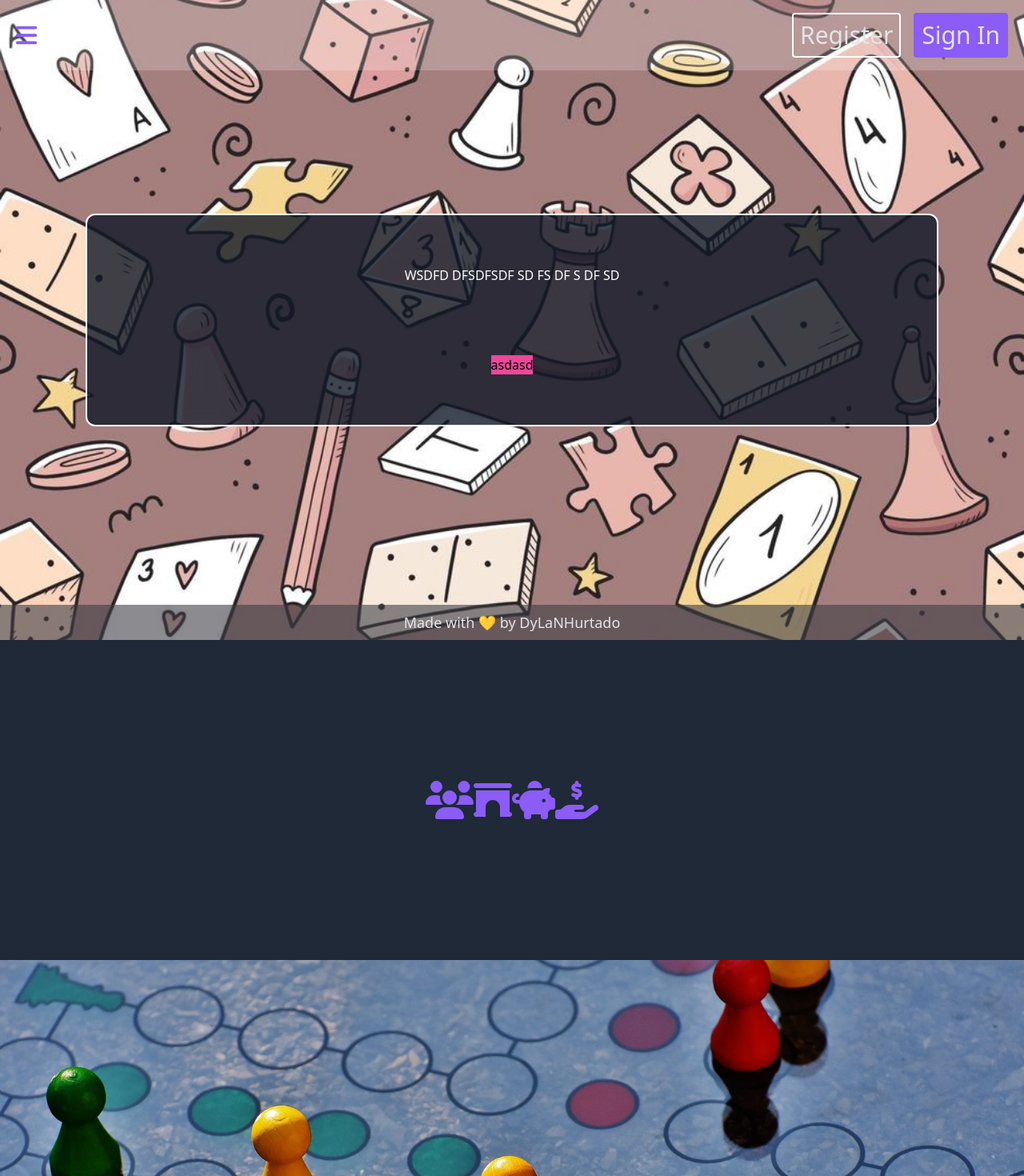
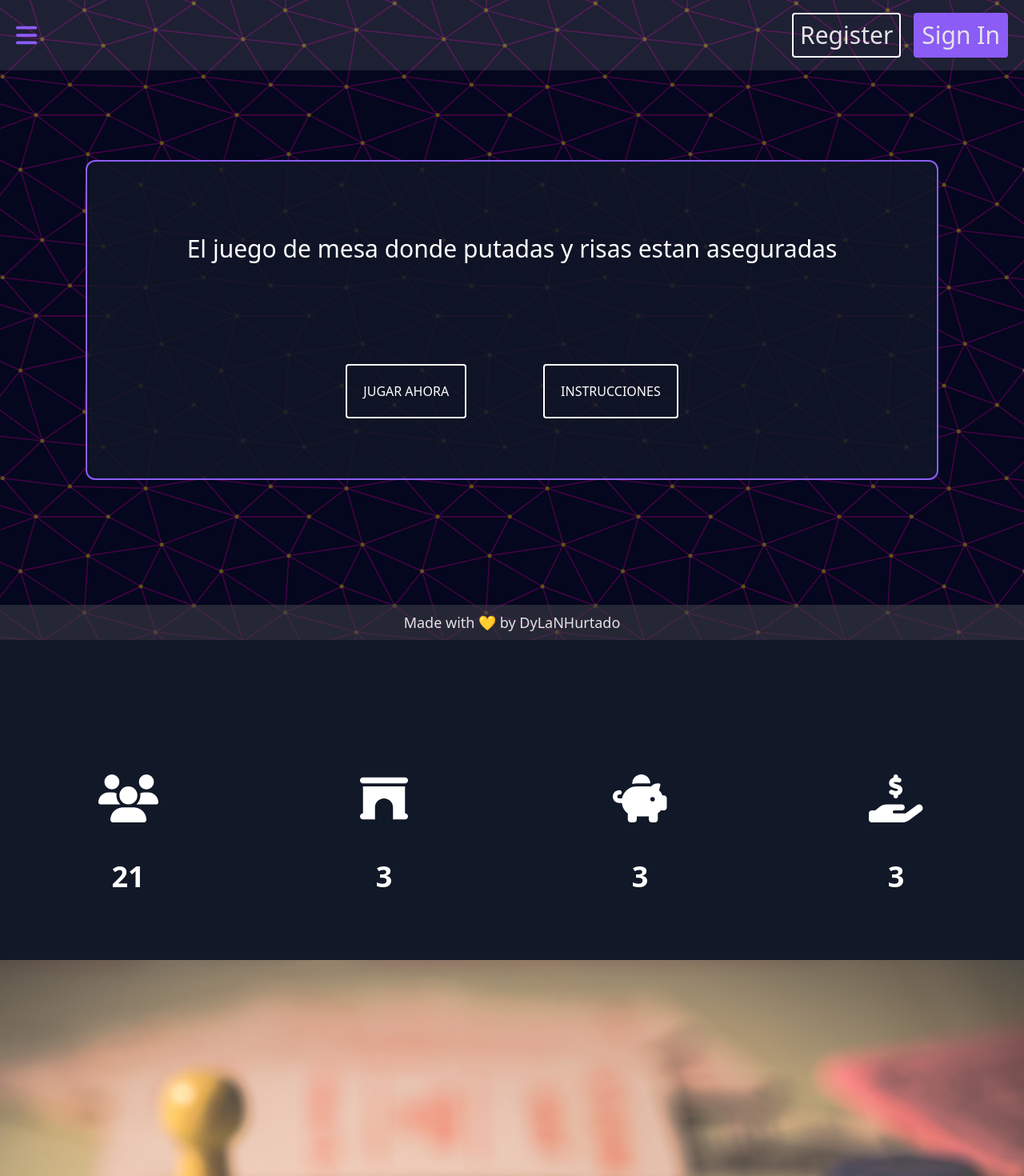
Before and after one commit to DyLaNHurtado/deadend-simulator, a Vue app: page / in a window 1280 px wide. Shown: the top 1470 px of the page at 80% size. Built offline with nearby package versions, Linux system fonts and the light colour scheme.

Commit message:
Adding stats icons

```diff
--- a/src/App.vue
+++ b/src/App.vue
@@ -1,6 +1,6 @@
 <template>
 <div class=" bg-zinc-900 h-screen" >
-  <header class=" text-3xl flex items-center justify-between px-5 text-zinc-200 absolute w-full transition-all duration-500 bg-white bg-opacity-20">
+  <header class=" text-3xl flex items-center justify-between px-5 text-zinc-200 absolute w-full transition-all duration-500 bg-white bg-opacity-10">
     <fa icon="bars" title="Menu" class="hover:text-yellow-500 text-violet-500 cursor-pointer transition-colors duration-700" @click="openMenu()"/>
     <div v-if="true" class="py-4">
       <button class="p-2 rounded  hover:bg-yellow-500 transition-all duration-500  border-2 border-white">Register</button>
--- a/src/assets/output.css
+++ b/src/assets/output.css
@@ -617,6 +617,11 @@ video {
   margin-right: 2.5rem;
 }
 
+.my-12 {
+  margin-top: 3rem;
+  margin-bottom: 3rem;
+}
+
 .ml-4 {
   margin-left: 1rem;
 }
@@ -661,12 +666,12 @@ video {
   height: 50%;
 }
 
+.h-5\/6 {
+  height: 83.333333%;
+}
+
 .h-full {
   height: 100%;
-}
-
-.h-5\/6 {
-  height: 83.333333%;
 }
 
 .h-64 {
@@ -723,6 +728,16 @@ video {
 
 .w-0 {
   width: 0px;
+}
+
+.w-1\/4 {
+  width: 25%;
+}
+
+.border-spacing-9 {
+  --tw-border-spacing-x: 2.25rem;
+  --tw-border-spacing-y: 2.25rem;
+  border-spacing: var(--tw-border-spacing-x) var(--tw-border-spacing-y);
 }
 
 .-translate-y-14 {
@@ -825,6 +840,10 @@ video {
   gap: 0.5rem;
 }
 
+.justify-self-stretch {
+  justify-self: stretch;
+}
+
 .overflow-x-hidden {
   overflow-x: hidden;
 }
@@ -891,6 +910,11 @@ video {
 
 .border-8 {
   border-width: 8px;
+}
+
+.border-y-8 {
+  border-top-width: 8px;
+  border-bottom-width: 8px;
 }
 
 .border-t-0 {
@@ -999,6 +1023,21 @@ video {
   background-color: rgb(0 0 0 / var(--tw-bg-opacity));
 }
 
+.bg-gray-200 {
+  --tw-bg-opacity: 1;
+  background-color: rgb(229 231 235 / var(--tw-bg-opacity));
+}
+
+.bg-gray-400 {
+  --tw-bg-opacity: 1;
+  background-color: rgb(156 163 175 / var(--tw-bg-opacity));
+}
+
+.bg-gray-700 {
+  --tw-bg-opacity: 1;
+  background-color: rgb(55 65 81 / var(--tw-bg-opacity));
+}
+
 .bg-opacity-20 {
   --tw-bg-opacity: 0.2;
 }
@@ -1011,16 +1050,28 @@ video {
   --tw-bg-opacity: 0.8;
 }
 
+.bg-opacity-10 {
+  --tw-bg-opacity: 0.1;
+}
+
 .bg-wallpaper-cartoon {
   background-image: url("img/cartoon.jpg");
+}
+
+.bg-wallpaper-ficha {
+  background-image: url("img/fichas.jpg");
+}
+
+.bg-wallpaper-ficha2 {
+  background-image: url("img/fichas2.jpg");
 }
 
 .bg-gradient-to-l {
   background-image: linear-gradient(to left, var(--tw-gradient-stops));
 }
 
-.bg-saCowboy {
-  background-image: url("img/saCowboy.jpg");
+.bg-saSanta {
+  background-image: url("img/saSanta.jpg");
 }
 
 .bg-cyberpunk {
@@ -1035,20 +1086,8 @@ video {
   background-image: url("img/chirstmas.jpg");
 }
 
-.bg-wallpaper-ficha {
-  background-image: url("img/fichas.jpg");
-}
-
-.bg-wallpaper-ficha2 {
-  background-image: url("img/fichas2.jpg");
-}
-
-.bg-saFuture {
-  background-image: url("img/saFuture.jpg");
-}
-
-.bg-saSanta {
-  background-image: url("img/saSanta.jpg");
+.bg-pattern {
+  background-image: url("img/pattern.svg");
 }
 
 .from-violet-500 {
@@ -1063,6 +1102,10 @@ video {
 
 .bg-cover {
   background-size: cover;
+}
+
+.bg-contain {
+  background-size: contain;
 }
 
 .bg-fixed {
@@ -1172,6 +1215,26 @@ video {
   line-height: 2.5rem;
 }
 
+.text-9xl {
+  font-size: 8rem;
+  line-height: 1;
+}
+
+.text-7xl {
+  font-size: 4.5rem;
+  line-height: 1;
+}
+
+.text-8xl {
+  font-size: 6rem;
+  line-height: 1;
+}
+
+.text-6xl {
+  font-size: 3.75rem;
+  line-height: 1;
+}
+
 .font-semibold {
   font-weight: 600;
 }
@@ -1182,6 +1245,10 @@ video {
 
 .font-thin {
   font-weight: 100;
+}
+
+.font-black {
+  font-weight: 900;
 }
 
 .text-zinc-200 {
@@ -1217,6 +1284,11 @@ video {
 .text-gray-100 {
   --tw-text-opacity: 1;
   color: rgb(243 244 246 / var(--tw-text-opacity));
+}
+
+.text-gray-900 {
+  --tw-text-opacity: 1;
+  color: rgb(17 24 39 / var(--tw-text-opacity));
 }
 
 .opacity-60 {
@@ -1277,6 +1349,10 @@ video {
   transition-duration: 700ms;
 }
 
+.duration-300 {
+  transition-duration: 300ms;
+}
+
 .ease-in-out {
   transition-timing-function: cubic-bezier(0.4, 0, 0.2, 1);
 }
@@ -1306,6 +1382,16 @@ video {
   background-color: rgb(17 24 39 / var(--tw-bg-opacity));
 }
 
+.hover\:bg-white:hover {
+  --tw-bg-opacity: 1;
+  background-color: rgb(255 255 255 / var(--tw-bg-opacity));
+}
+
+.hover\:bg-gray-100:hover {
+  --tw-bg-opacity: 1;
+  background-color: rgb(243 244 246 / var(--tw-bg-opacity));
+}
+
 .hover\:py-5:hover {
   padding-top: 1.25rem;
   padding-bottom: 1.25rem;
@@ -1324,6 +1410,16 @@ video {
 .hover\:text-white:hover {
   --tw-text-opacity: 1;
   color: rgb(255 255 255 / var(--tw-text-opacity));
+}
+
+.hover\:text-black:hover {
+  --tw-text-opacity: 1;
+  color: rgb(0 0 0 / var(--tw-text-opacity));
+}
+
+.hover\:text-gray-900:hover {
+  --tw-text-opacity: 1;
+  color: rgb(17 24 39 / var(--tw-text-opacity));
 }
 
 .hover\:opacity-80:hover {
@@ -1350,8 +1446,23 @@ video {
   transition-duration: 100ms;
 }
 
+.group:hover .group-hover\:block {
+  display: block;
+}
+
 .group:hover .group-hover\:h-full {
   height: 100%;
+}
+
+.group:hover .group-hover\:-translate-y-24 {
+  --tw-translate-y: -6rem;
+  transform: translate(var(--tw-translate-x), var(--tw-translate-y)) rotate(var(--tw-rotate)) skewX(var(--tw-skew-x)) skewY(var(--tw-skew-y)) scaleX(var(--tw-scale-x)) scaleY(var(--tw-scale-y));
+}
+
+.group:hover .group-hover\:scale-110 {
+  --tw-scale-x: 1.1;
+  --tw-scale-y: 1.1;
+  transform: translate(var(--tw-translate-x), var(--tw-translate-y)) rotate(var(--tw-rotate)) skewX(var(--tw-skew-x)) skewY(var(--tw-skew-y)) scaleX(var(--tw-scale-x)) scaleY(var(--tw-scale-y));
 }
 
 .group:hover .group-hover\:border-yellow-500 {
@@ -1359,9 +1470,19 @@ video {
   border-color: rgb(234 179 8 / var(--tw-border-opacity));
 }
 
+.group:hover .group-hover\:text-9xl {
+  font-size: 8rem;
+  line-height: 1;
+}
+
 .group:hover .group-hover\:text-yellow-500 {
   --tw-text-opacity: 1;
   color: rgb(234 179 8 / var(--tw-text-opacity));
+}
+
+.group:hover .group-hover\:text-violet-500 {
+  --tw-text-opacity: 1;
+  color: rgb(139 92 246 / var(--tw-text-opacity));
 }
 
 .group:hover .group-hover\:opacity-100 {
--- a/src/components/HomeView.vue
+++ b/src/components/HomeView.vue
@@ -1,26 +1,50 @@
 <template>
-<div class="min-h-full w-full bg-wallpaper-cartoon bg-no-repeat bg-cover bg-fixed bg-center">
+<div class="min-h-full w-full bg-pattern bg-fixed bg-center">
   <div class="h-screen w-full flex justify-center items-center">
-  <div class="h-1/3 w-5/6 bg-opacity-80 rounded-xl border-2 p-5 border-white bg-gray-900 flex flex-col items-center justify-around">
-      <span class="text-white">WSDFD  DFSDFSDF SD FS DF S DF  SD</span>
-      <button class="bg-pink-500">asdasd</button>
+  <div class="h-1/2 w-5/6 bg-opacity-80 rounded-xl border-2 p-5 border-violet-500 bg-gray-900 flex  items-center justify-center flex-col">
+    <div class="h-1/2 flex justify-center items-center">
+      <span class="text-white text-3xl">El juego de mesa donde putadas y risas estan aseguradas</span>
+    </div>
+    <div class=" w-1/2 h-1/2 flex items-center justify-around ">
+      <button class="p-5 rounded hover:bg-yellow-500 transition-all duration-500 border-2 text-white border-white">JUGAR AHORA</button>
+      <button class="p-5 rounded hover:bg-yellow-500 transition-all duration-500 border-2 text-white border-white">INSTRUCCIONES</button>
+    </div>
     </div>
     </div>
 </div>
+  <div class="h-1/2 w-full bg-gray-900 flex items-center justify-center text-white font-black">
+    <div class="w-1/4 h-full flex items-center justify-center flex-col group hover:bg-gray-100 hover:text-gray-900">
+      <span class="text-gray-900 text-3xl transition-all duration-500 my-12">Usuarios</span>
+        <fa icon="users" class="text-6xl group-hover:text-violet-500 group-hover:text-9xl transition-all duration-300"  />
+        <span class="text-4xl my-12">21</span>
+    </div>
+    <div class="w-1/4 h-full flex items-center justify-center flex-col group hover:bg-gray-100 hover:text-gray-900  hover:border-yellow-500">
+      <span class="text-gray-900 text-3xl my-12">Mapas</span>
+      <fa icon="archway" class="text-6xl group-hover:text-violet-500 group-hover:text-9xl transition-all duration-300" />
+      <span class="text-4xl my-12">3</span>
+    </div>
+    <div class="w-1/4 h-full flex items-center justify-center flex-col group hover:bg-gray-100 hover:text-gray-900">
+      <span class=" text-3xl text-gray-900 my-12">Recaudo</span>
+      <fa icon="piggy-bank" class="text-6xl group-hover:text-violet-500 group-hover:text-9xl transition-all duration-300" />
+      <span class="text-4xl my-12">3</span>
+    </div>
+    <div class="w-1/4 h-full flex items-center justify-center flex-col group hover:bg-gray-100 hover:text-gray-900">
+      <span  class="text-gray-900 text-3xl my-12 ">Sponsors</span>
+      <fa icon="hand-holding-dollar" class="text-6xl  group-hover:text-violet-500 group-hover:text-9xl transition-all duration-300" />
+      <span class="text-4xl my-12">3</span>
+    </div>
+
+  </div>
+  <div class="min-h-full w-full bg-wallpaper-ficha2 bg-no-repeat bg-cover bg-fixed bg-center">
+
+  </div>
   <div class="h-1/2 w-full bg-gray-800 flex items-center justify-center ">
     <fa icon="users" class="text-5xl text-violet-500  hover:text-yellow-500 transition-colors duration-700 cursor-pointer" />
     <fa icon="archway" class="text-5xl text-violet-500  hover:text-yellow-500 transition-colors duration-700 cursor-pointer" />
     <fa icon="piggy-bank" class="text-5xl text-violet-500  hover:text-yellow-500 transition-colors duration-700 cursor-pointer" />
     <fa icon="hand-holding-dollar" class="text-5xl text-violet-500  hover:text-yellow-500 transition-colors duration-700 cursor-pointer" />
   </div>
-  <div class="min-h-full w-full bg-wallpaper-ficha bg-no-repeat bg-cover bg-fixed bg-center"></div>
-  <div class="h-1/2 w-full bg-gray-800 flex items-center justify-center ">
-    <fa icon="users" class="text-5xl text-violet-500  hover:text-yellow-500 transition-colors duration-700 cursor-pointer" />
-    <fa icon="archway" class="text-5xl text-violet-500  hover:text-yellow-500 transition-colors duration-700 cursor-pointer" />
-    <fa icon="piggy-bank" class="text-5xl text-violet-500  hover:text-yellow-500 transition-colors duration-700 cursor-pointer" />
-    <fa icon="hand-holding-dollar" class="text-5xl text-violet-500  hover:text-yellow-500 transition-colors duration-700 cursor-pointer" />
-  </div>
-  <div class="min-h-full w-full bg-wallpaper-ficha2 bg-no-repeat bg-cover bg-fixed bg-center"></div>
+  <div class="min-h-full w-full bg-wallpaper-cartoon bg-no-repeat bg-cover bg-fixed bg-center"></div>
 </template>
 
 <script>
```
Also changed, not shown: src/assets/img/abstract.jpg (added).
